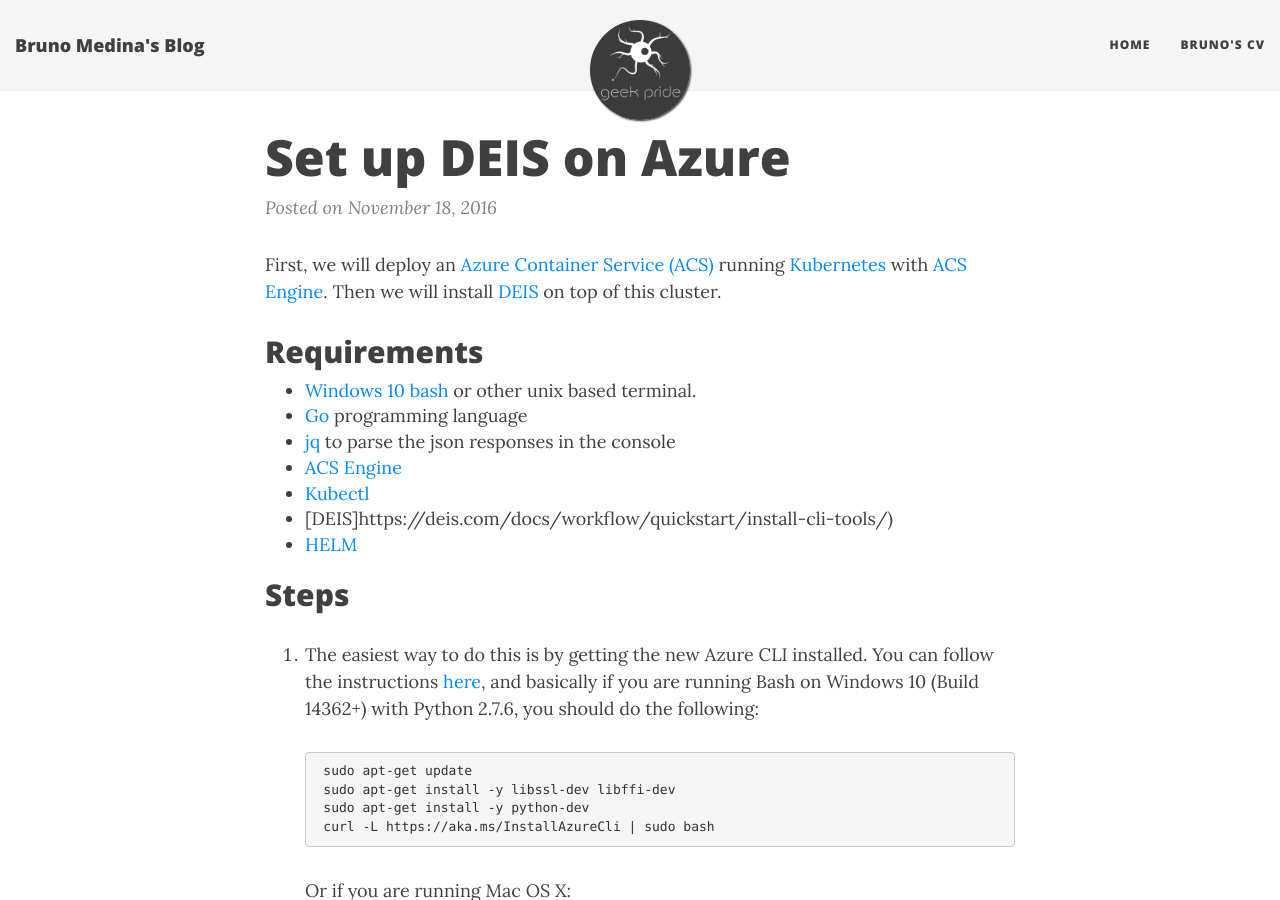
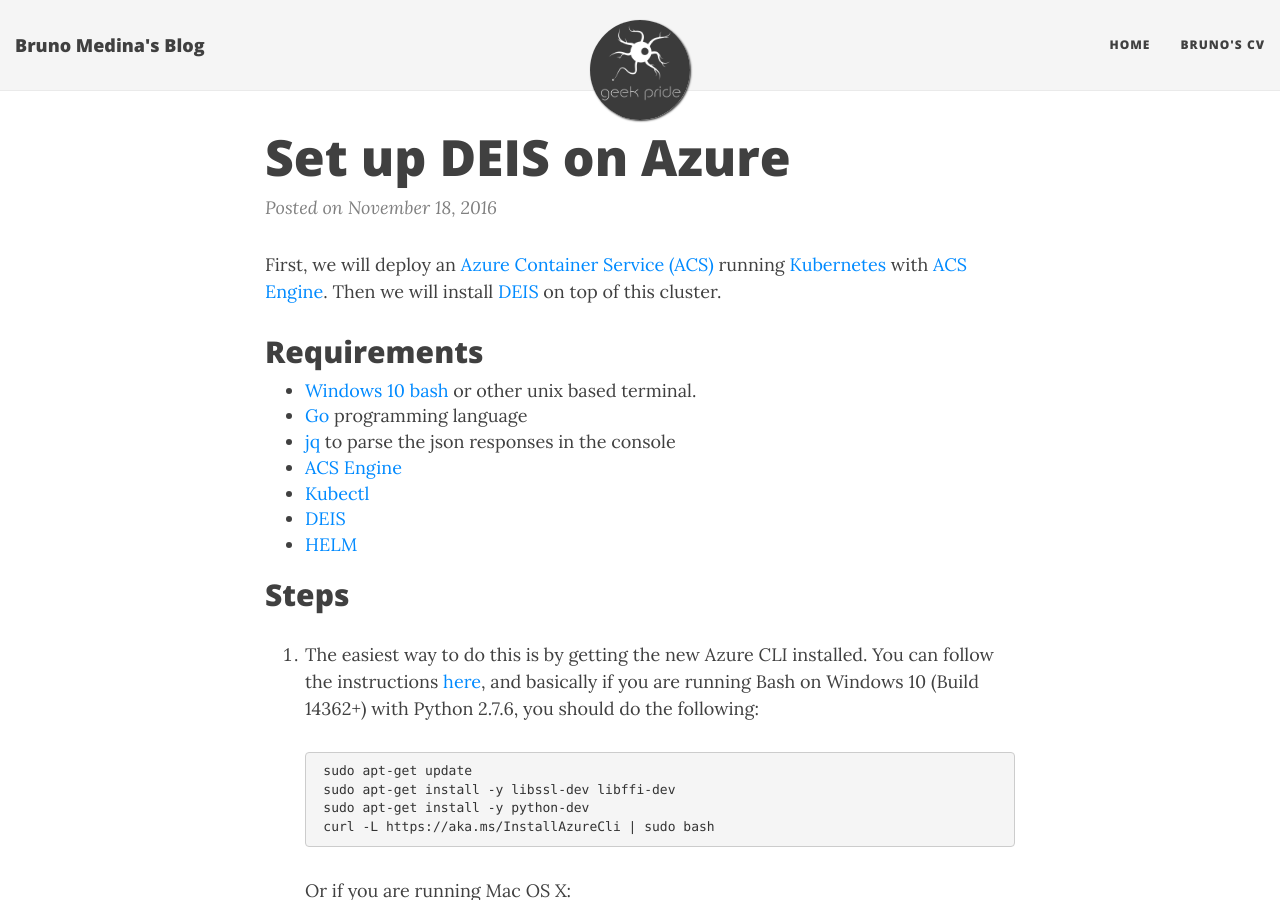
Before and after one commit to brusMX/brusMX.github.io, a Jekyll site: the page built from _posts/2016-11-18-deis-on-azure.md, in a window 1280 px wide and 900 px high. Built offline with Jekyll 4.4.1, drawn with Linux system fonts in a browser that asks for light colours; nearby versions of some CDN libraries; Markdown is read by kramdown in place of the engine named in the settings; some of the changed lines change nothing that is shown.

Commit message:
Correcting broken links

````diff
--- a/_posts/2016-11-18-deis-on-azure.md
+++ b/_posts/2016-11-18-deis-on-azure.md
@@ -12,12 +12,12 @@
 - [jq](https://stedolan.github.io/jq/) to parse the json responses in the console
 - [ACS Engine](https://github.com/Azure/acs-engine/blob/master/docs/acsengine.md#linux)
 - [Kubectl](http://kubernetes.io/docs/getting-started-guides/kubectl/)
-- [DEIS]https://deis.com/docs/workflow/quickstart/install-cli-tools/)
+- [DEIS](https://deis.com/docs/workflow/quickstart/install-cli-tools/)
 - [HELM](https://github.com/kubernetes/helm/blob/master/docs/install.md)
 
 ## Steps
 
-1. The easiest way to do this is by getting the new Azure CLI installed. You can follow the instructions [here](https://github.com/Azure/azure-cli/blob/master/doc/preview_install_guide.md), and basically if you are running Bash on Windows 10 (Build 14362+) with Python 2.7.6, you should do the following:
+1. The easiest way to do this is by getting the new Azure CLI installed. You can follow the instructions [here](https://docs.microsoft.com/en-us/cli/azure/install-az-cli2), and basically if you are running Bash on Windows 10 (Build 14362+) with Python 2.7.6, you should do the following:
 
     ```Bash
     sudo apt-get update
````
